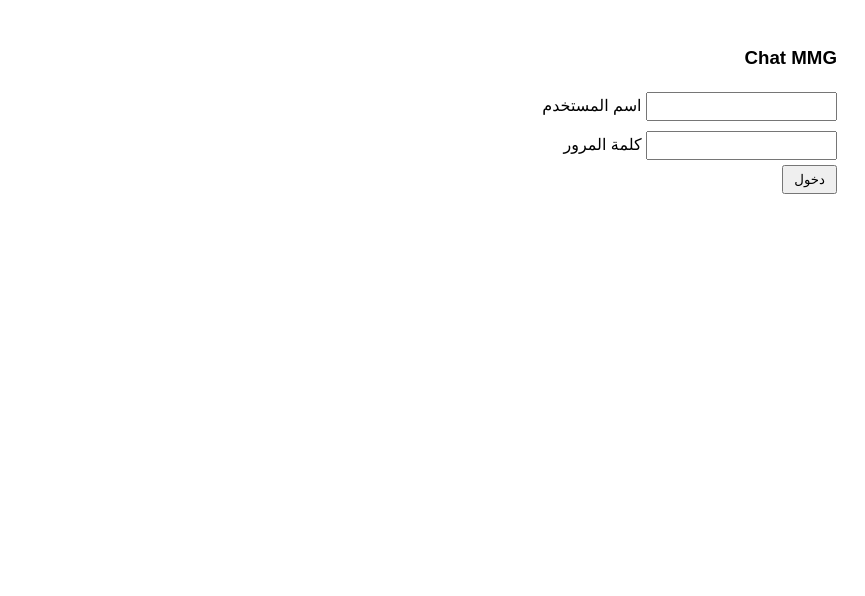
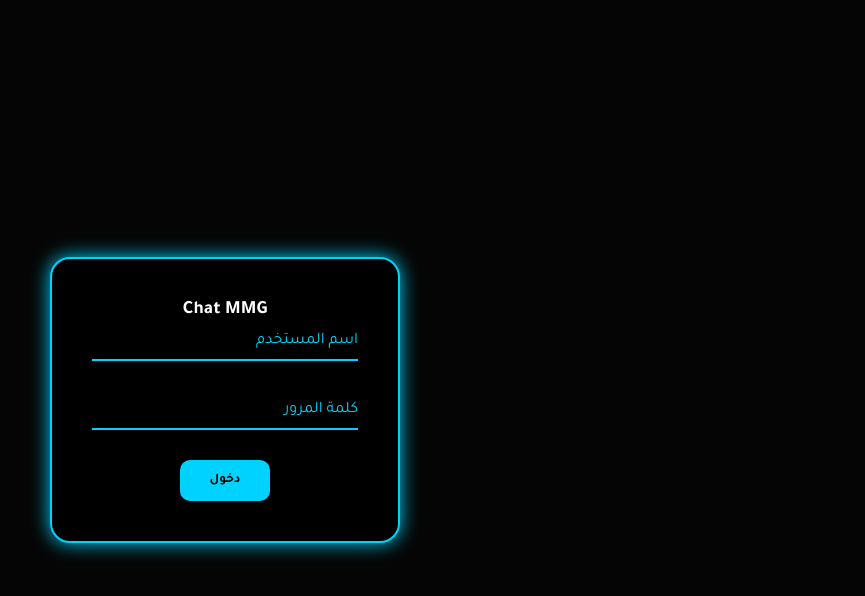
Before and after one commit to aysar1st/mmg, a website: page public/index.html in a window 1280 px wide. Shown: the whole page, without its empty margins (415-1280 px from the left). Drawn offline with Linux system fonts and the light colour scheme.

Commit message:
Update style.css

```diff
--- a/public/style.css
+++ b/public/style.css
@@ -1,8 +1,63 @@
+* { margin: 0; padding: 0; box-sizing: border-box; font-family: 'Tajawal', sans-serif; }
+
 body {
-  font-family: Arial, sans-serif;
-  padding: 20px;
+    background-color: #050505;
+    height: 100vh;
+    display: flex;
+    justify-content: center;
+    align-items: center;
+    overflow: hidden;
+    color: white;
 }
-#messages { list-style-type: none; padding: 0; }
-#messages li { padding: 5px; margin-bottom: 5px; background: #f2f2f2; }
-input { padding: 5px; margin: 5px 0; }
-button { padding: 5px 10px; }
+
+/* كرت النيون */
+.neon-card {
+    width: 350px;
+    padding: 40px;
+    background: #000;
+    border-radius: 20px;
+    border: 2px solid #00d2ff;
+    box-shadow: 0 0 20px #00d2ff;
+    text-align: center;
+    animation: neonBreath 3s infinite alternate;
+}
+
+@keyframes neonBreath {
+    from { box-shadow: 0 0 10px #00d2ff; }
+    to { box-shadow: 0 0 25px #00d2ff; }
+}
+
+.input-box { position: relative; margin-bottom: 30px; }
+.input-box input {
+    width: 100%; padding: 10px; background: transparent; border: none;
+    border-bottom: 2px solid #00d2ff; outline: none; color: #fff;
+}
+.input-box span { position: absolute; right: 0; padding: 10px 0; color: #00d2ff; pointer-events: none; transition: 0.5s; }
+.input-box input:focus ~ span, .input-box input:valid ~ span { transform: translateY(-20px); font-size: 0.8rem; color: #fff; }
+
+.glow-btn {
+    background: #00d2ff; border: none; padding: 12px 30px; border-radius: 10px;
+    color: #000; font-weight: bold; cursor: pointer; transition: 0.3s;
+}
+
+/* حاوية الدردشة */
+.chat-container {
+    width: 95%; max-width: 450px; height: 90vh;
+    background: #000; border: 2px solid #00d2ff; border-radius: 20px;
+    display: flex; flex-direction: column; overflow: hidden;
+}
+
+header { padding: 15px; background: #111; display: flex; align-items: center; justify-content: space-between; border-bottom: 1px solid #222; }
+.status-dot { width: 10px; height: 10px; background: #00ff00; border-radius: 50%; box-shadow: 0 0 10px #00ff00; }
+
+#chatBox { flex: 1; overflow-y: auto; padding: 15px; display: flex; flex-direction: column; }
+#messages { list-style: none; }
+#messages li {
+    background: #111; padding: 10px 15px; border-radius: 15px;
+    margin-bottom: 10px; width: fit-content; border: 1px solid #334155;
+}
+
+.input-area { padding: 15px; background: #111; display: flex; gap: 10px; }
+#messageInput { flex: 1; background: #000; border: 1px solid #00d2ff; padding: 10px; border-radius: 10px; color: white; outline: none; }
+.send-btn { background: #00d2ff; border: none; padding: 10px 20px; border-radius: 10px; cursor: pointer; }
+.exit-btn { background: #ff0055; color: white; border: none; padding: 5px 10px; border-radius: 5px; cursor: pointer; }
```
